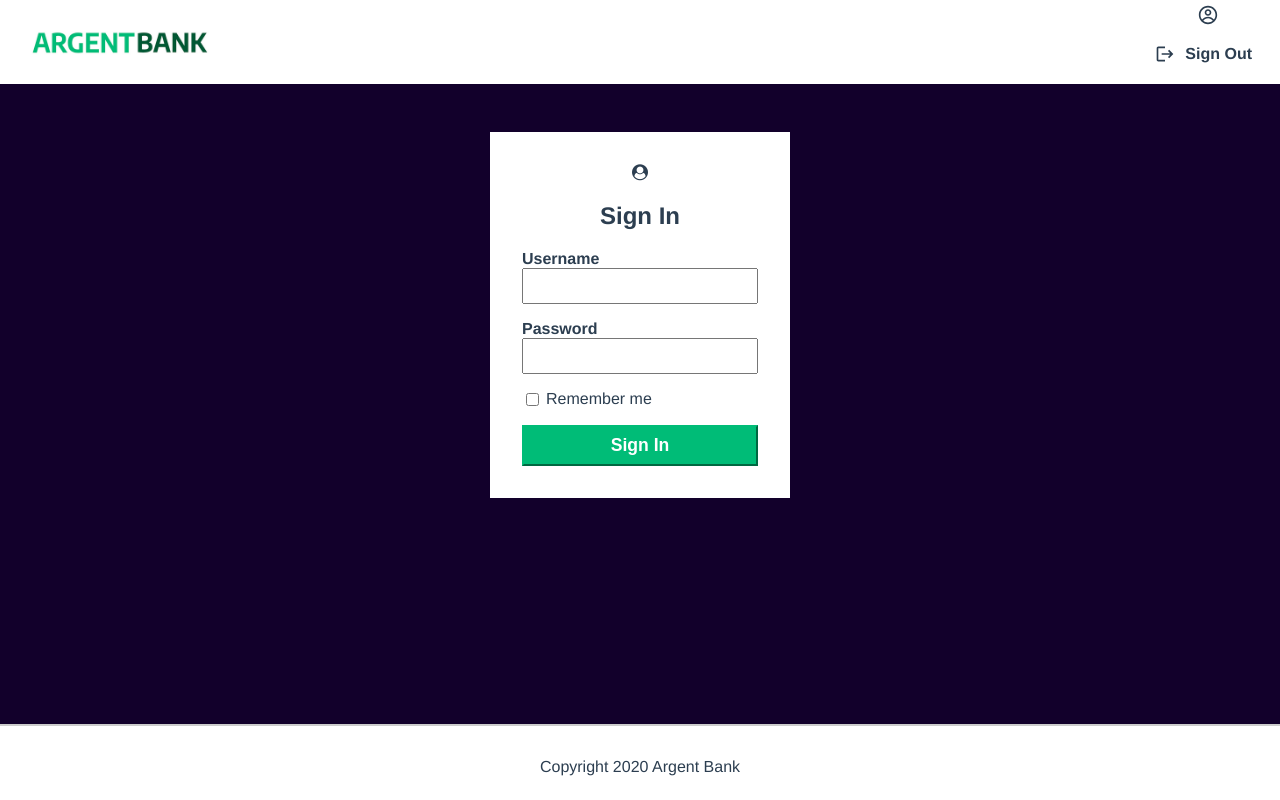
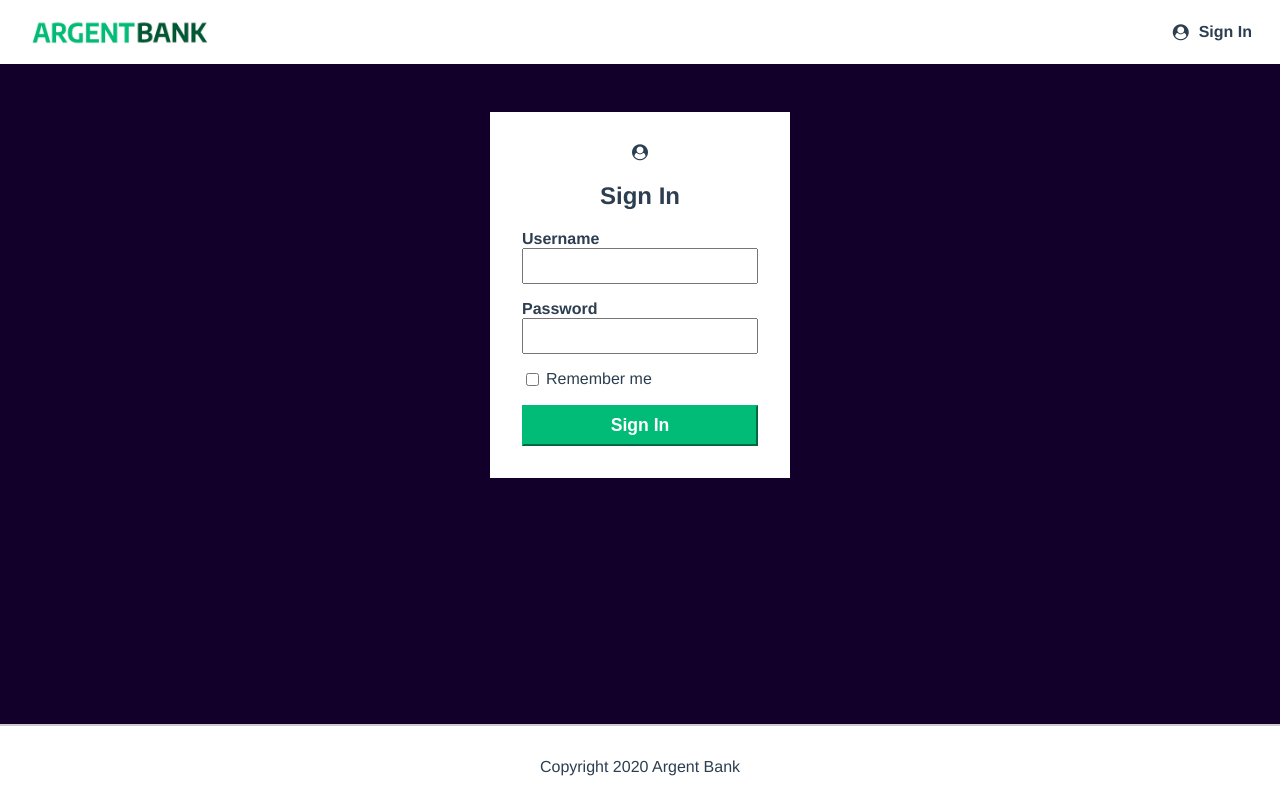
Before and after one commit to monkeycs60/P13-BankApi, a React (Vite) app in the folder front-end/: page /sign-in in a window 1280 px wide. Built offline with nearby package versions, Linux system fonts and the light colour scheme.

Commit message:
feat(navbar): switch login/logout on connection

```diff
--- a/front-end/src/components/Layout/Navbar/Navbar.tsx
+++ b/front-end/src/components/Layout/Navbar/Navbar.tsx
@@ -2,8 +2,12 @@ import ArgentBankLogo from '../../../assets/argentBankLogo.png';
 import { Link } from 'react-router-dom';
 import { Login } from './Login';
 import { Logout } from './Logout';
+import { useAuth } from '../../../hooks/useAuth';
 
 export const Navbar = () => {
+	const { isAuthenticated } = useAuth();
+
+
 	return (
 		<nav className="main-nav">
 			<Link className="main-nav-logo" to="/">
@@ -15,8 +19,7 @@ export const Navbar = () => {
 				<h1 className="sr-only">Argent Bank</h1>
 			</Link>
 			<div className="wrap-header-connect">
-				{/* <Login /> */}
-			<Logout />
+				{ isAuthenticated ? <Logout /> : <Login />}
 			</div>
 		</nav>
 	);
--- /dev/null
+++ b/front-end/src/hooks/useAuth.tsx
@@ -0,0 +1,12 @@
+import { useSelector } from 'react-redux';
+import { userSliceState } from '../redux/types';
+import Cookies from 'js-cookie';
+
+export const useAuth = () => {
+	const user = useSelector((state: userSliceState) => state.userDatas);
+	const isAuthenticated = !!Cookies.get('JSONWebToken');
+	console.log('isAuthenticated', isAuthenticated);
+	console.table(user);
+
+	return { user, isAuthenticated };
+};
--- a/front-end/src/redux/types.tsx
+++ b/front-end/src/redux/types.tsx
@@ -8,5 +8,6 @@ export type userSliceProps = {
 };
 
 export type userSliceState = {
-    userSlice: userSliceProps;
+	userDatas: userSliceProps;
+	userApiSlice: any;
 };
```
Lines whose indentation alone changed are shown as unchanged.
